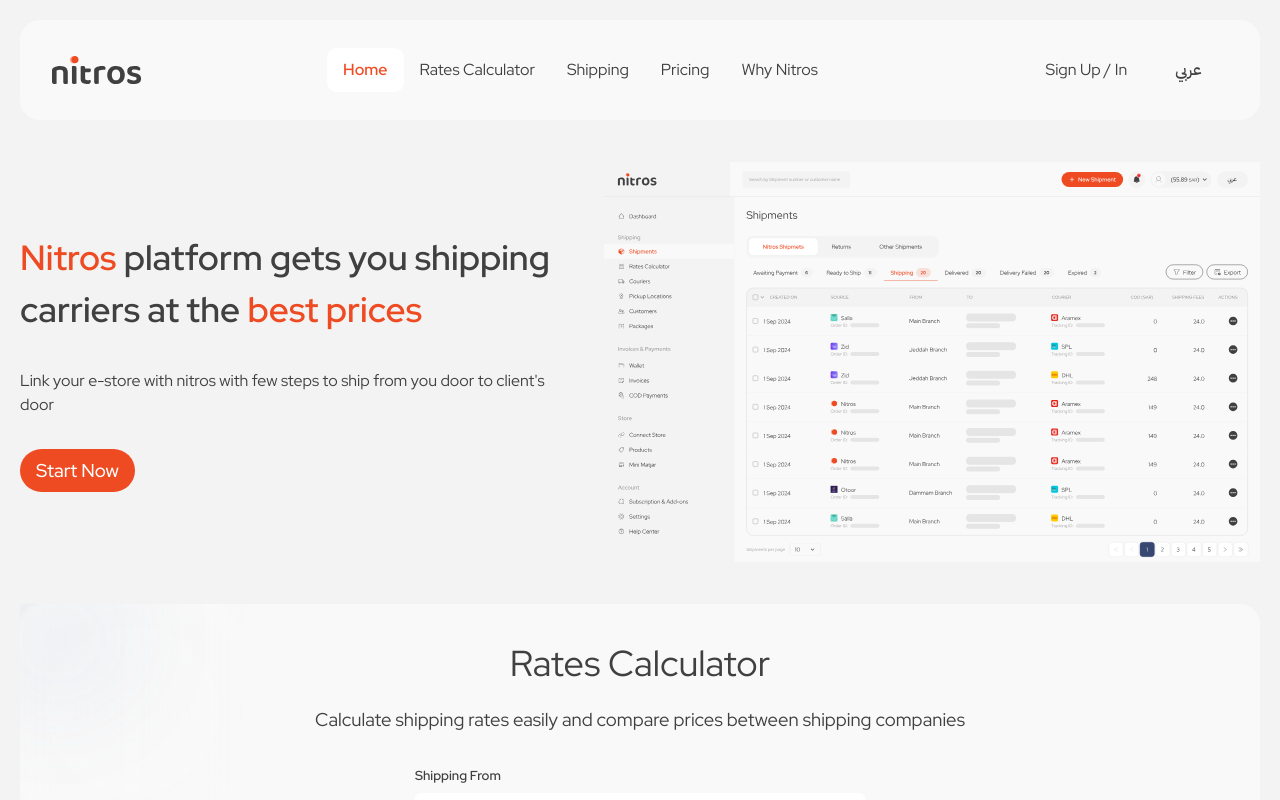
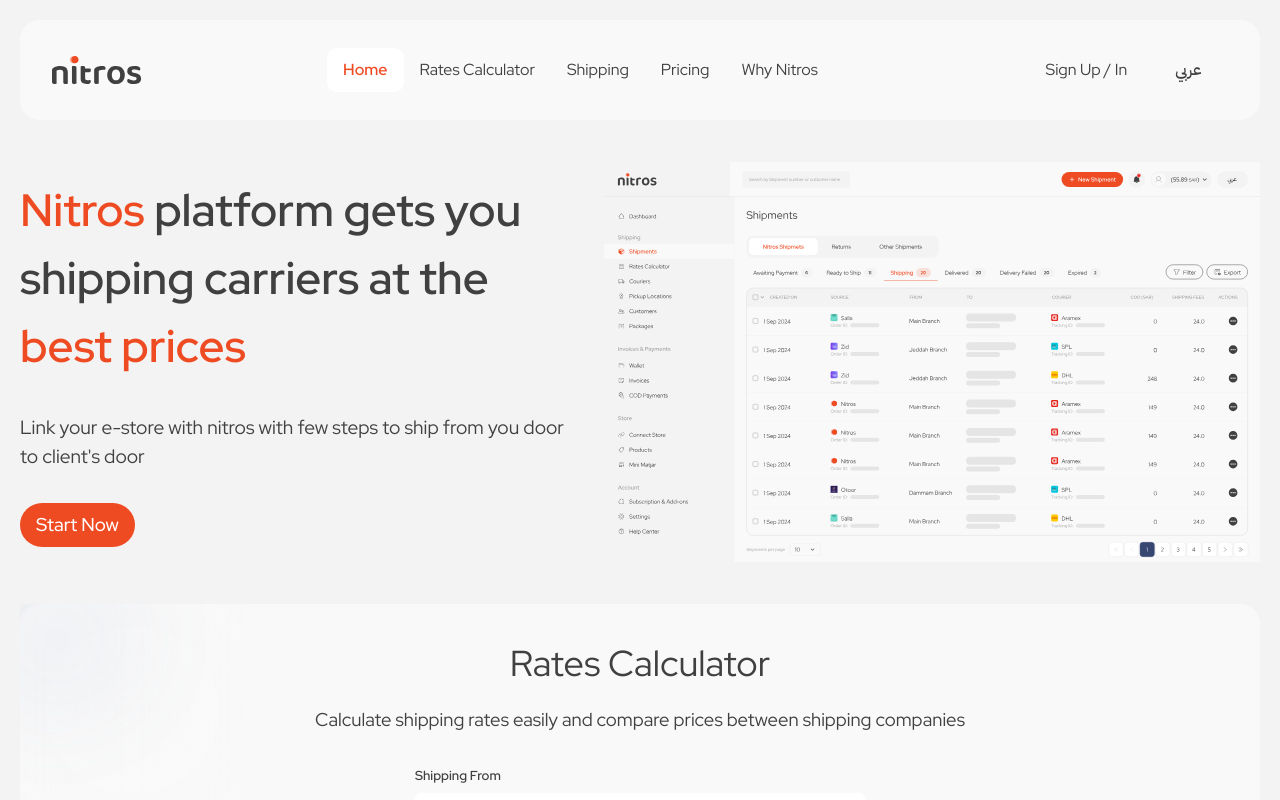
Before and after one commit to Abdelrahman-Magdy-Elawady/ra3d-nitro, a Next.js app: page / in a window 1280 px wide. Shown: the top 800 px of the page. Built offline with nearby package versions, Linux system fonts and the light colour scheme.

Commit message:
add css equation to text in hero section

```diff
--- a/src/app/Home-sections/Hero.tsx
+++ b/src/app/Home-sections/Hero.tsx
@@ -6,12 +6,12 @@ export default function Hero() {
   return (
     <SectionContainer className="flex flex-col gap-8 lg:flex-row md:justify-between items-center 2xl:py-32">
       <div className="w-full flex flex-col gap-8 items-start lg:w-[572px]">
-        <h1 className="font-semibold text-[31px]  lg:text-[35px] 2xl:text-[49px]">
+        <h1 className="font-semibold text-[calc(31px+(49-31)*((clamp(390px,100vw,1512px)-390px)/(1512-390)))]">
           <span className="text-secondary-orange">Nitros</span> platform gets
           you shipping carriers at the
           <span className="text-secondary-orange"> best prices</span>
         </h1>
-        <p className="2xl:text-xl">
+        <p className="text-[calc(16px+(20-16)*((clamp(390px,100vw,1512px)-390px)/(1512-390)))]">
           Link your e-store with nitros with few steps to ship from you door to
           client&apos;s door
         </p>
```
